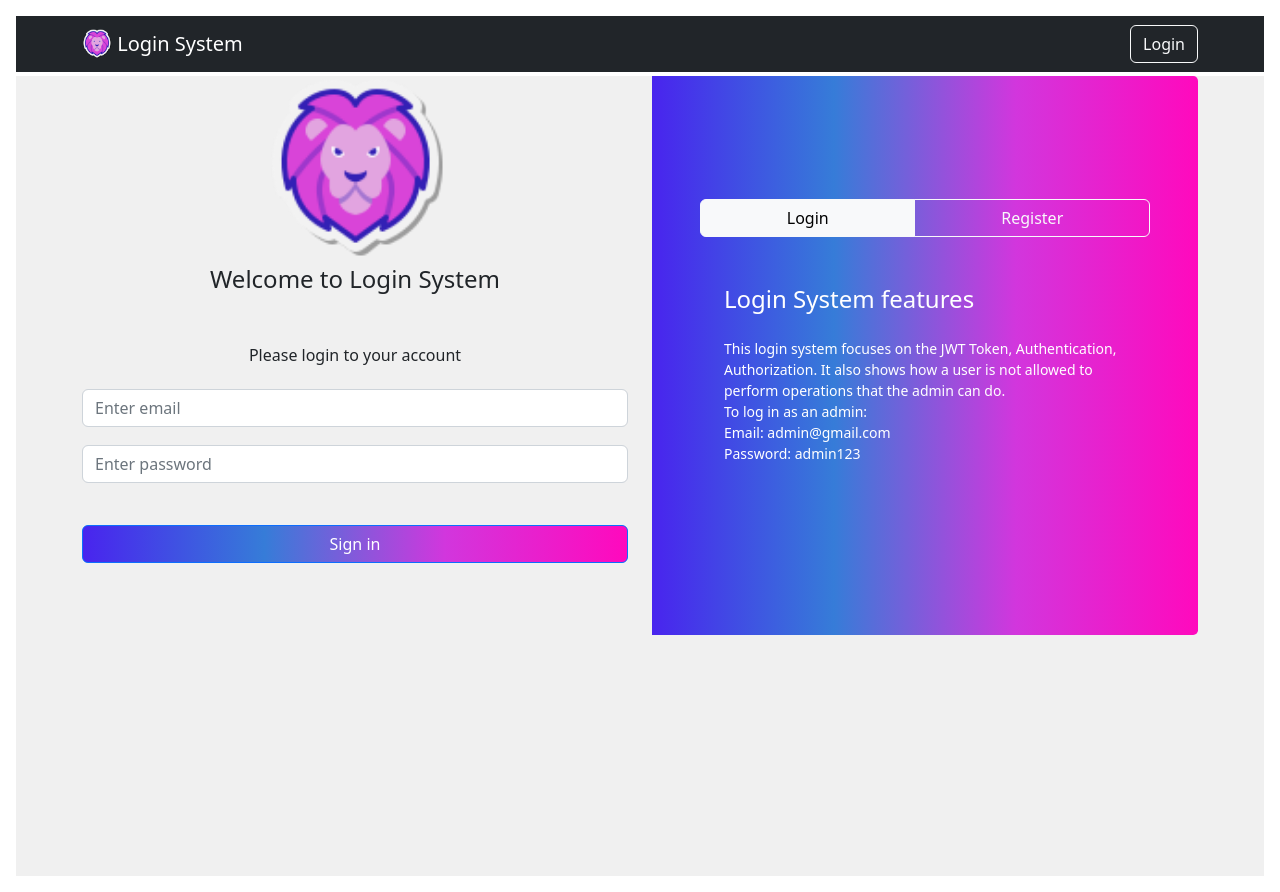
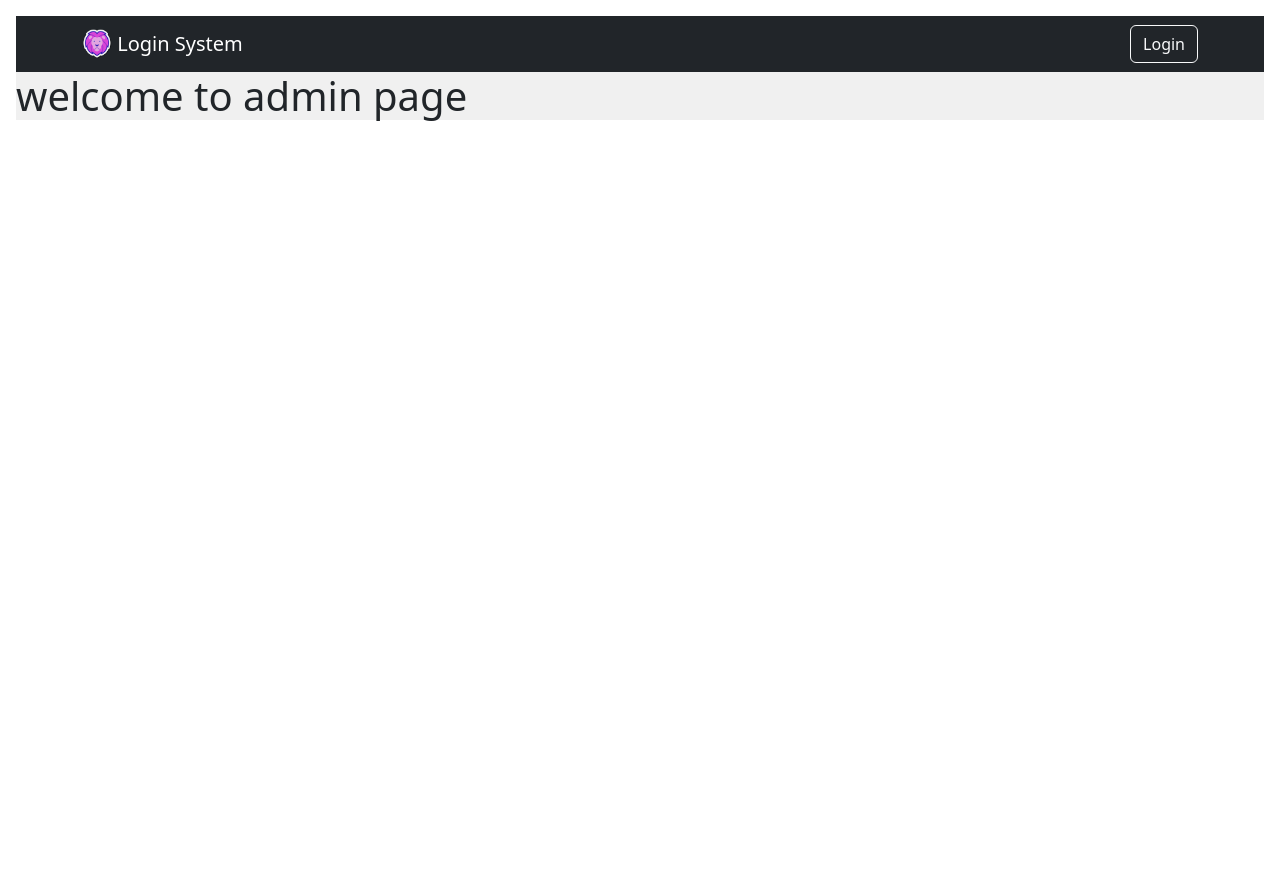
Before and after one commit to KhalilAbbaass/LoginSystem, a React (Create React App) app in the folder client/: page /Admin in a window 1280 px wide. After the commit the page ends 800 px from the top, so only its background shows below. Built offline with nearby package versions, Linux system fonts and the light colour scheme.

Commit message:
react router dom v6 implementation

```diff
--- a/client/package.json
+++ b/client/package.json
@@ -17,6 +17,7 @@
     "react-bootstrap": "^2.7.0",
     "react-dom": "^18.2.0",
     "react-file-base64": "^1.0.3",
+    "react-router-dom": "^6.8.0",
     "react-scripts": "5.0.1",
     "web-vitals": "^2.1.4"
   },
--- a/client/src/App.js
+++ b/client/src/App.js
@@ -2,14 +2,53 @@
 import "./App.css"
 import LoginRegister from "./components/loginRegister/LoginRegister";
 
+import {
+  createBrowserRouter,
+  RouterProvider,
 
+} from "react-router-dom";
+import UserPage from "./pages/UserPages/UserPage";
+import AdminPage from "./pages/AdminPages/AdminPage";
+
+
+
+const router = createBrowserRouter([
+
+  {
+    element: (
+      <NavbarOne/>
+    ),
+    children: [
+      {
+        path: "/",
+        element: (
+          <LoginRegister/>
+        ),
+      },
+      {
+        path: "/User",
+        element: (
+          <UserPage/>
+        ),
+      },
+      {
+        path: "/Admin",
+        element:(
+          <AdminPage/>
+        ),
+      }
+    ]
+  }
+
+]);
 
 function App() {
   return (
     <div  className="App">
-      <NavbarOne/>
+
       <div className="AppContent">
-        <LoginRegister/>
+
+        <RouterProvider router={router}/>
 
       </div>
     </div>
--- a/client/src/components/navbar/NavbarOne.jsx
+++ b/client/src/components/navbar/NavbarOne.jsx
@@ -2,6 +2,7 @@
 import React from 'react'
 import Container from 'react-bootstrap/Container';
 import Navbar from 'react-bootstrap/Navbar';
+import {Outlet } from "react-router-dom";
 
 import icon from '../../assets/lionicon.png'
 
@@ -10,7 +11,8 @@
     <div>
         <Navbar bg="dark" variant="dark">
         <Container>
-          <Navbar.Brand href="#home">
+
+          <Navbar.Brand>
             <img
               alt=''
               src={icon}
@@ -18,11 +20,13 @@
               height="30"
               className="d-inline-block align-top"
             />{' '}
-            Login System
+             Login System
+
           </Navbar.Brand>
           <Button variant ="outline-light">Login</Button>
         </Container>
       </Navbar>
+      <Outlet/>
     </div>
   )
 }
--- /dev/null
+++ b/client/src/pages/AdminPages/AdminPage.jsx
@@ -0,0 +1,11 @@
+import React from 'react'
+
+const AdminPage = () => {
+  return (
+    <div>
+        <h1>welcome to admin page</h1>
+    </div>
+  )
+}
+
+export default AdminPage
--- /dev/null
+++ b/client/src/pages/UserPages/UserPage.jsx
@@ -0,0 +1,11 @@
+import React from 'react'
+
+const UserPage = () => {
+  return (
+    <div>
+        <h1>Welcome to user page</h1>
+    </div>
+  )
+}
+
+export default UserPage
```
Also changed, not shown: 1 other file (tests, documents, lock files or other folders).
